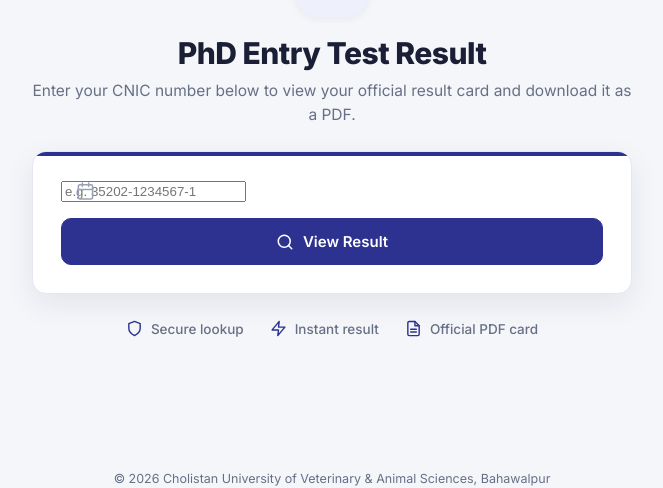
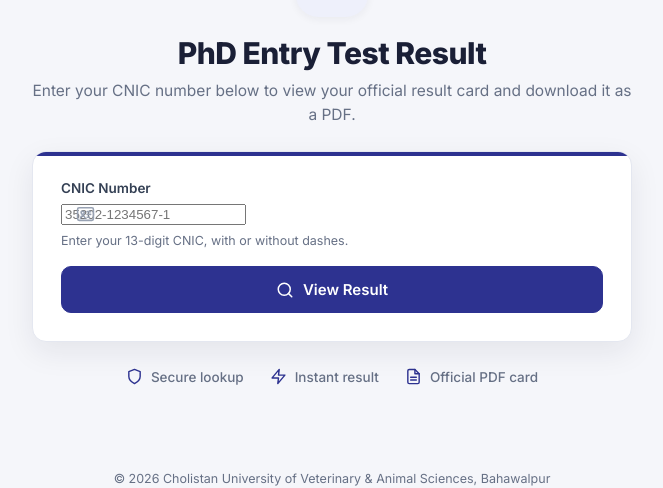
Before and after one commit to uzairareeb/cuvas-result-portal, a Flask app: page / in a window 1280 px wide. Shown: the part 191-679 px from the top of the page, without its empty margins (308-971 px from the left). Run offline with Flask 3, Linux system fonts and the light colour scheme; data comes from the database, SQL or seed files in the repository; some libraries are stand-ins or nearby versions.

Commit message:
Polish CNIC search card: ID icon, label, hint, accent bar

```diff
--- a/templates/index.html
+++ b/templates/index.html
@@ -8,10 +8,12 @@
   <p class="lede">Enter your CNIC number below to view your official result card and download it as a PDF.</p>
   <form class="search-card" method="post" action="{{ url_for('index') }}">
     {% if error %}<p class="form-error">{{ error }}</p>{% endif %}
+    <label class="f-label" for="cnic">CNIC Number</label>
     <div class="input-group">
-      <span class="input-icon"><svg viewBox="0 0 24 24" fill="none" stroke="currentColor" stroke-width="2" stroke-linecap="round" stroke-linejoin="round"><rect x="3" y="4" width="18" height="18" rx="2"/><line x1="16" y1="2" x2="16" y2="6"/><line x1="8" y1="2" x2="8" y2="6"/><line x1="3" y1="10" x2="21" y2="10"/></svg></span>
-      <input name="cnic" inputmode="numeric" placeholder="e.g. 35202-1234567-1" required autocomplete="off">
+      <span class="input-icon"><svg viewBox="0 0 24 24" fill="none" stroke="currentColor" stroke-width="2" stroke-linecap="round" stroke-linejoin="round"><rect x="2" y="4" width="20" height="16" rx="2"/><circle cx="8.5" cy="10.5" r="2"/><path d="M5.5 17c.6-1.8 1.7-2.7 3-2.7s2.4.9 3 2.7"/><line x1="14" y1="9" x2="18.5" y2="9"/><line x1="14" y1="12.5" x2="18.5" y2="12.5"/><line x1="14" y1="16" x2="17" y2="16"/></svg></span>
+      <input id="cnic" name="cnic" inputmode="numeric" placeholder="35202-1234567-1" required autocomplete="off">
     </div>
+    <p class="field-hint">Enter your 13-digit CNIC, with or without dashes.</p>
     <button type="submit" class="btn primary block">
       <svg viewBox="0 0 24 24" fill="none" stroke="currentColor" stroke-width="2" stroke-linecap="round" stroke-linejoin="round"><circle cx="11" cy="11" r="8"/><line x1="21" y1="21" x2="16.65" y2="16.65"/></svg>
       View Result
```
